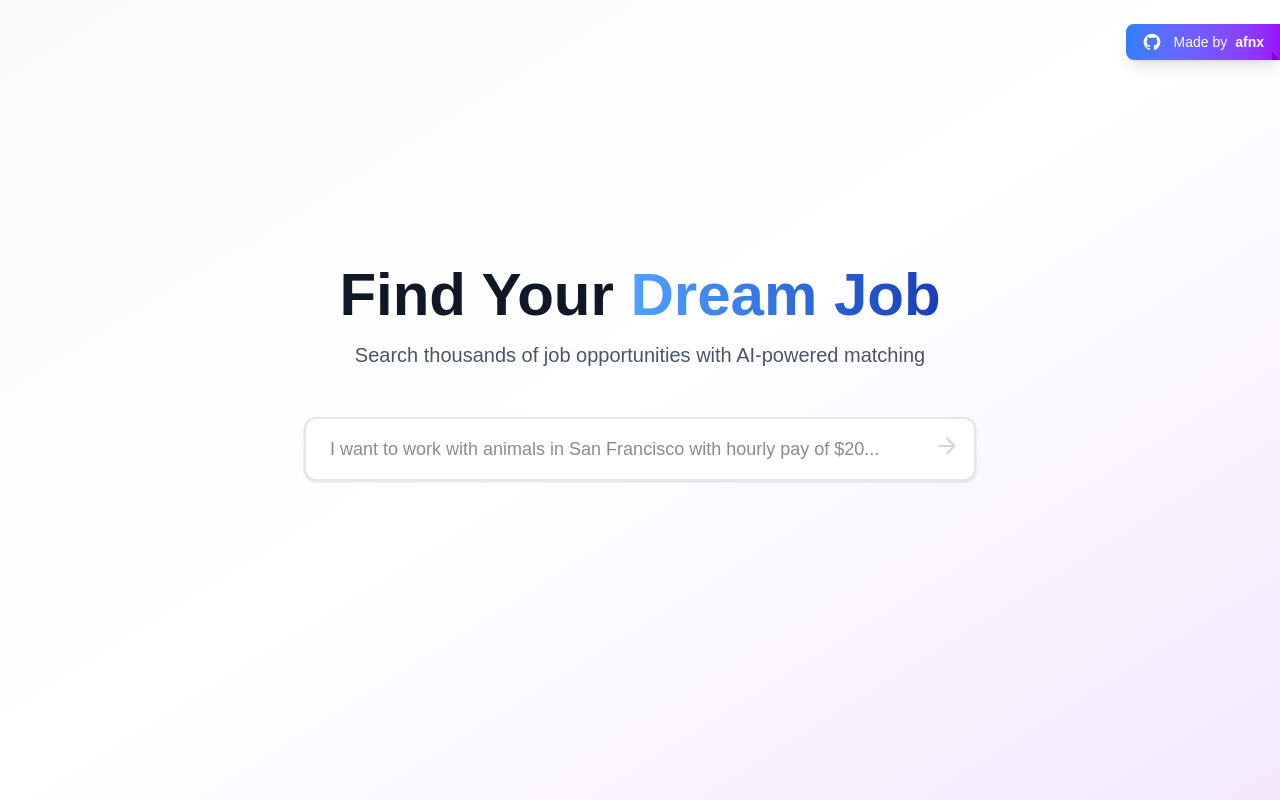
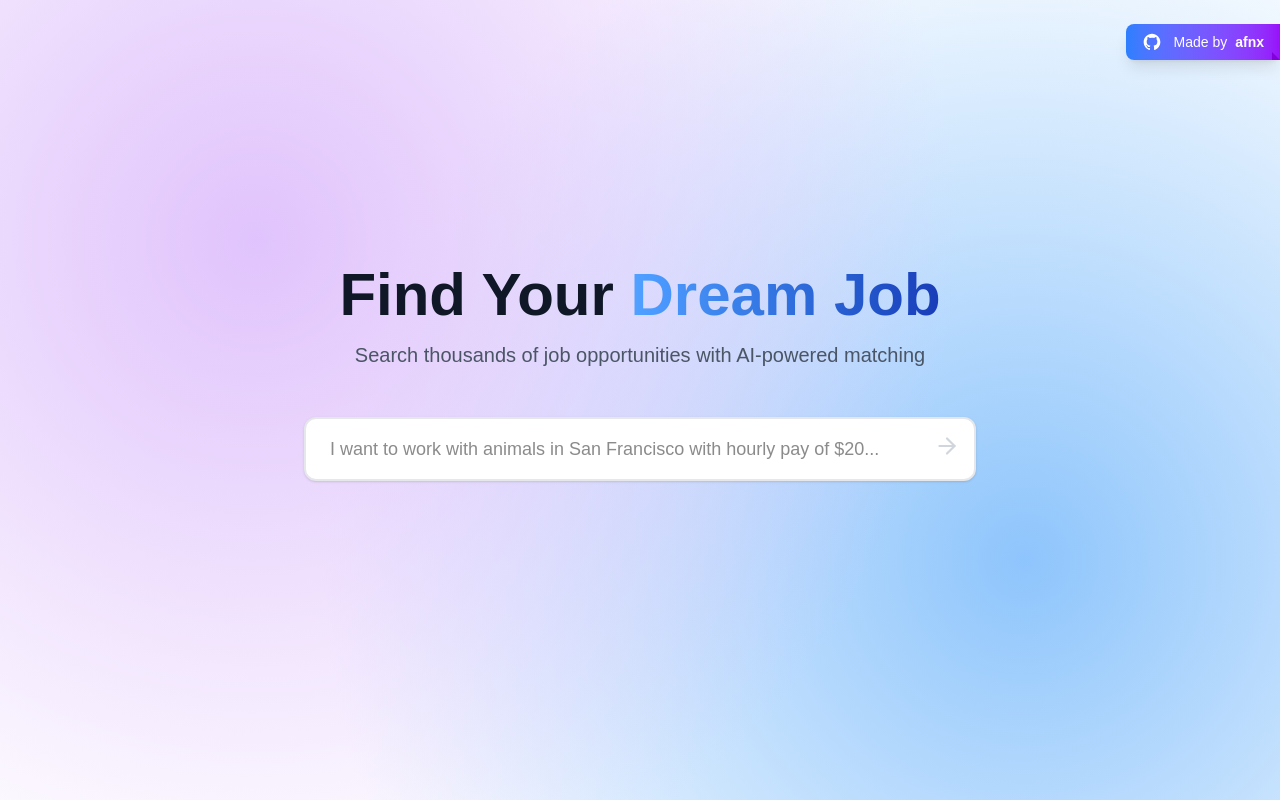
Before and after one commit to afnx/dream-job, a Next.js app in the folder frontend/: page /search in a window 1280 px wide. Built offline with nearby package versions, Linux system fonts and the light colour scheme; no server answers.

Commit message:
feat: update gradient background to use radial gradients for improved visual design

```diff
--- a/frontend/src/app/globals.css
+++ b/frontend/src/app/globals.css
@@ -7,7 +7,9 @@
 :root {
   --background: #ffffff;
   --foreground: #171717;
-  --gradient-bg: linear-gradient(to bottom right, #f9fafb, #ffffff, #f3e8ff);
+  --gradient-bg:
+    radial-gradient(circle at 20% 30%, #e0c3fc 0%, transparent 60%),
+    radial-gradient(circle at 80% 70%, #8ec5fc 0%, transparent 60%);
 }
 
 @theme inline {
```
